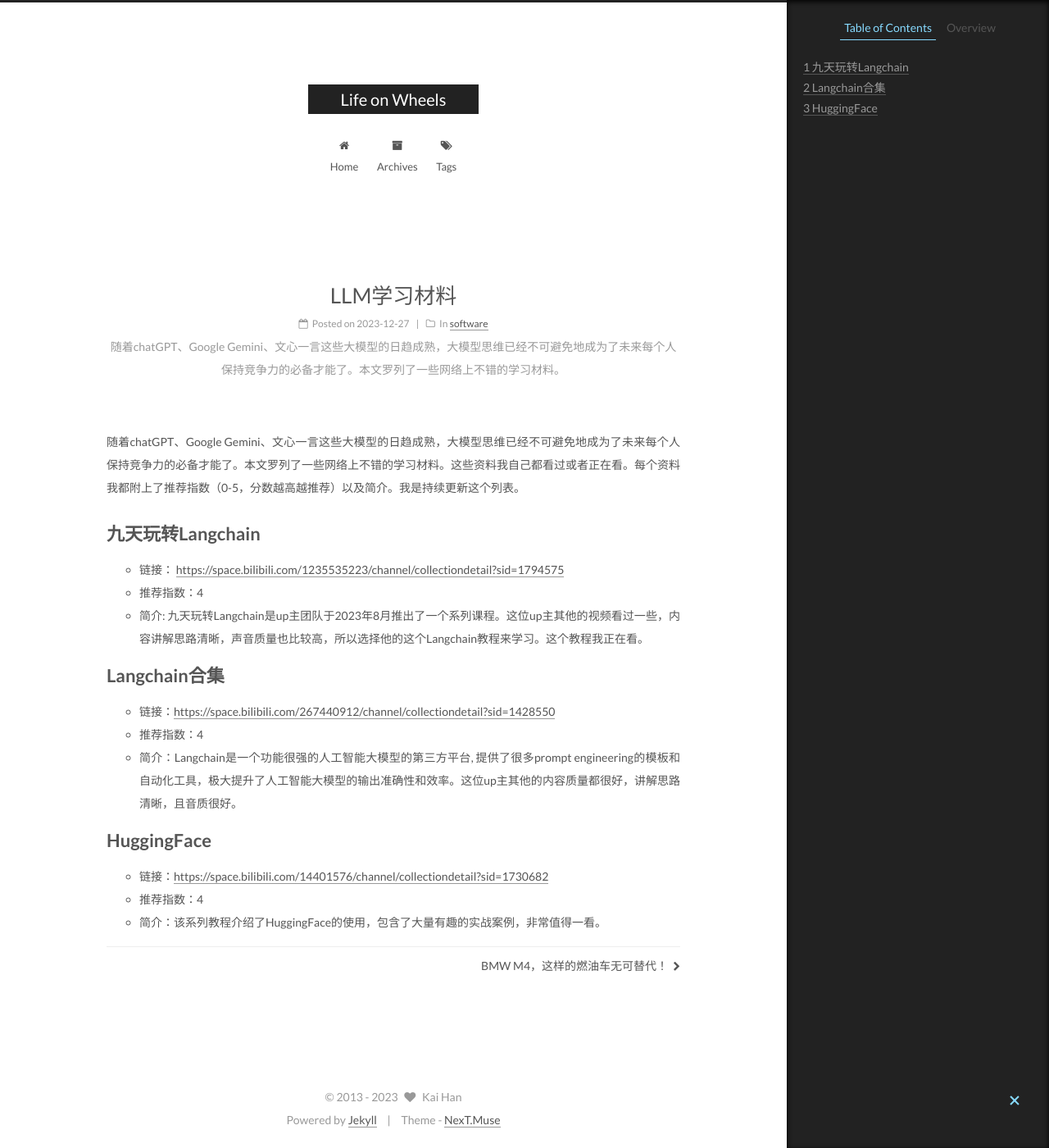
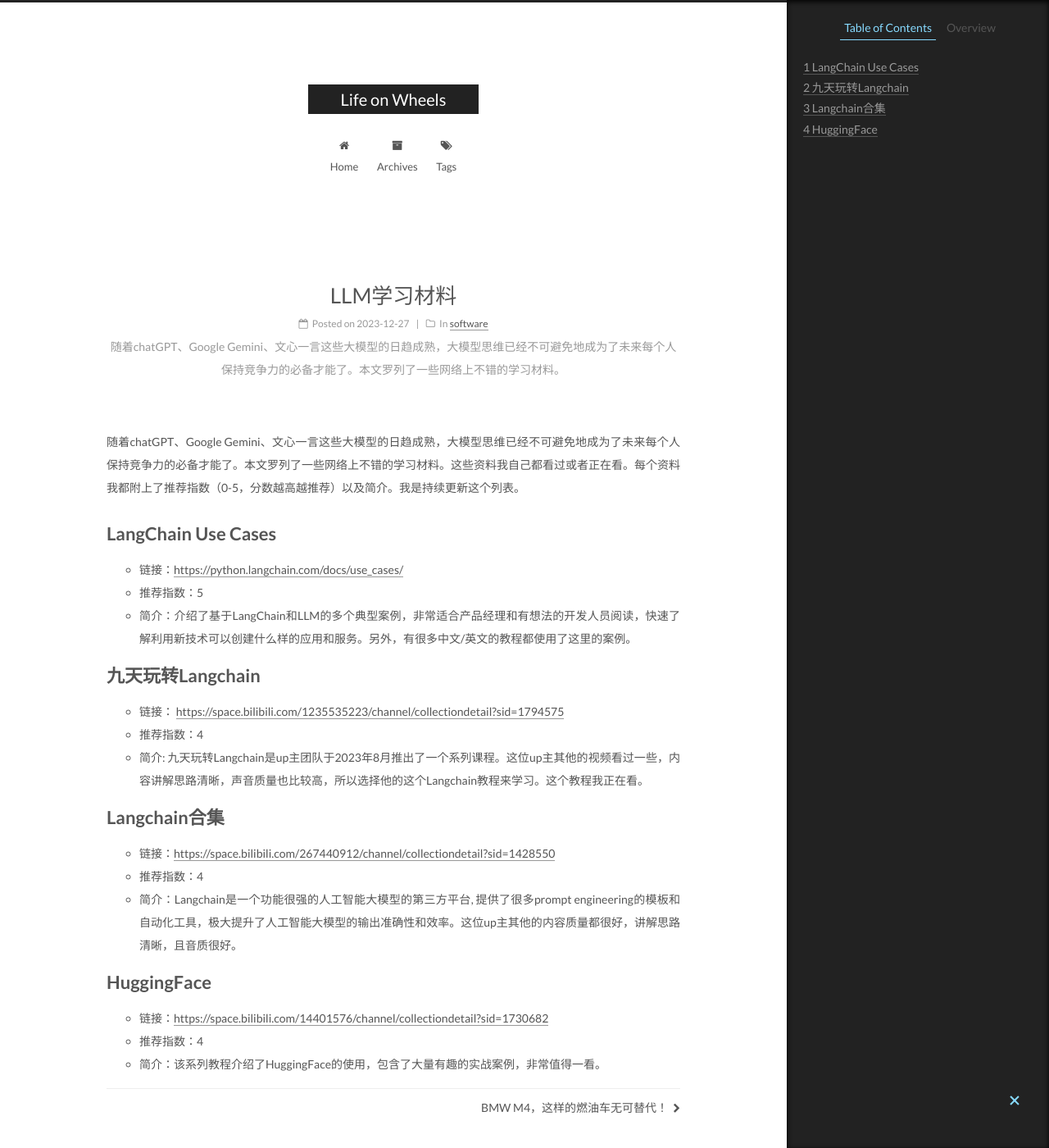
Before and after one commit to isaachan/isaachan.github.io, a Jekyll site: the page built from _posts/2023-12-27-learning-matrials-for-llm.md, in a window 1280 px wide and 1400 px high. Shown: the whole window at 82% size. Built offline with Jekyll 4.4.1, drawn with Linux system fonts in a browser that asks for light colours.

Commit message:
update llm learning matrials

```diff
--- a/_posts/2023-12-27-learning-matrials-for-llm.md
+++ b/_posts/2023-12-27-learning-matrials-for-llm.md
@@ -7,6 +7,11 @@
 ---
 
 随着chatGPT、Google Gemini、文心一言这些大模型的日趋成熟，大模型思维已经不可避免地成为了未来每个人保持竞争力的必备才能了。本文罗列了一些网络上不错的学习材料。这些资料我自己都看过或者正在看。每个资料我都附上了推荐指数（0-5，分数越高越推荐）以及简介。我是持续更新这个列表。
+
+# LangChain Use Cases
+- 链接：[https://python.langchain.com/docs/use_cases/](https://python.langchain.com/docs/use_cases/)
+- 推荐指数：5
+- 简介：介绍了基于LangChain和LLM的多个典型案例，非常适合产品经理和有想法的开发人员阅读，快速了解利用新技术可以创建什么样的应用和服务。另外，有很多中文/英文的教程都使用了这里的案例。
 
 # 九天玩转Langchain
 - 链接： [https://space.bilibili.com/1235535223/channel/collectiondetail?sid=1794575](https://space.bilibili.com/1235535223/channel/collectiondetail?sid=1794575)
```
